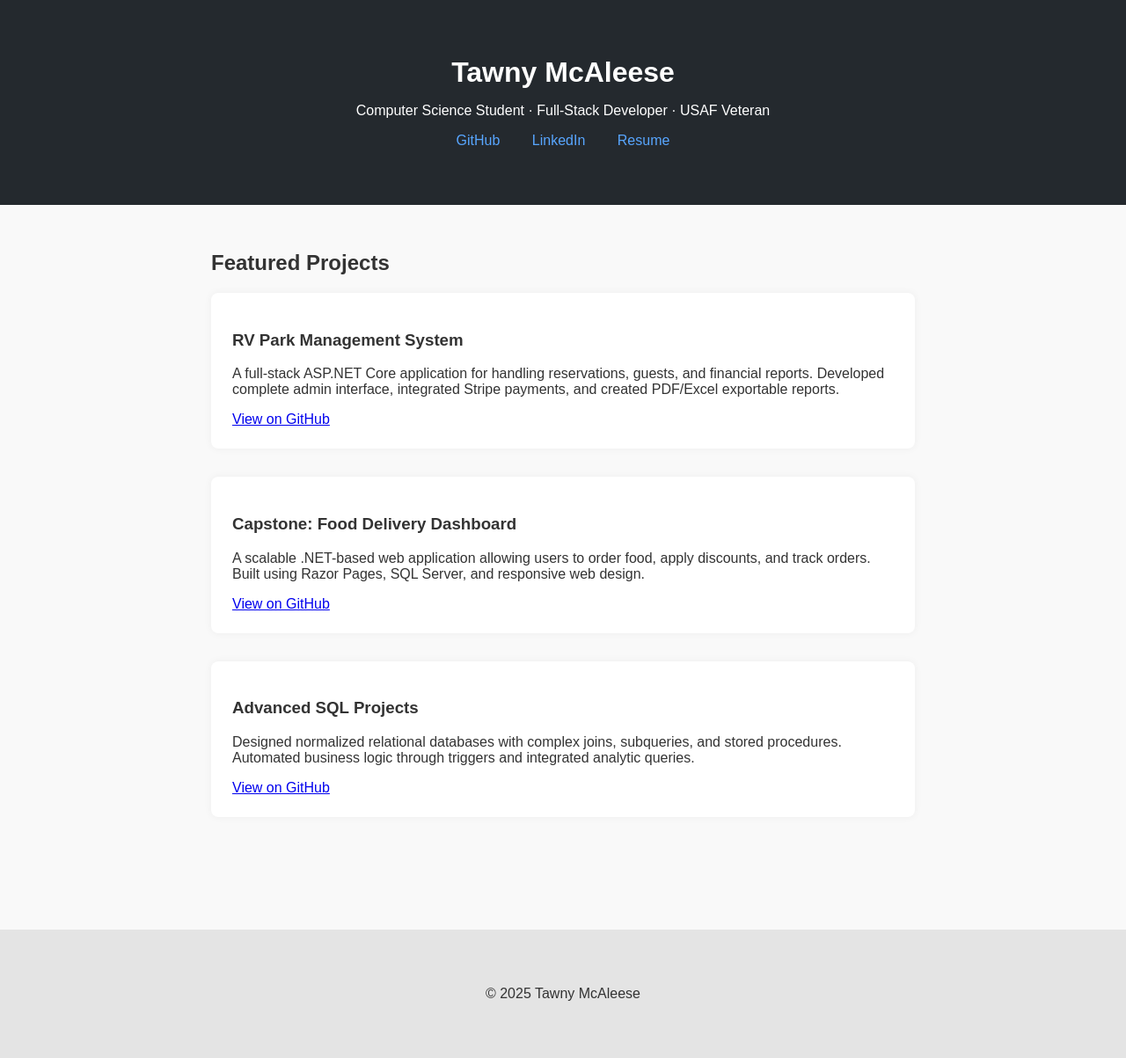
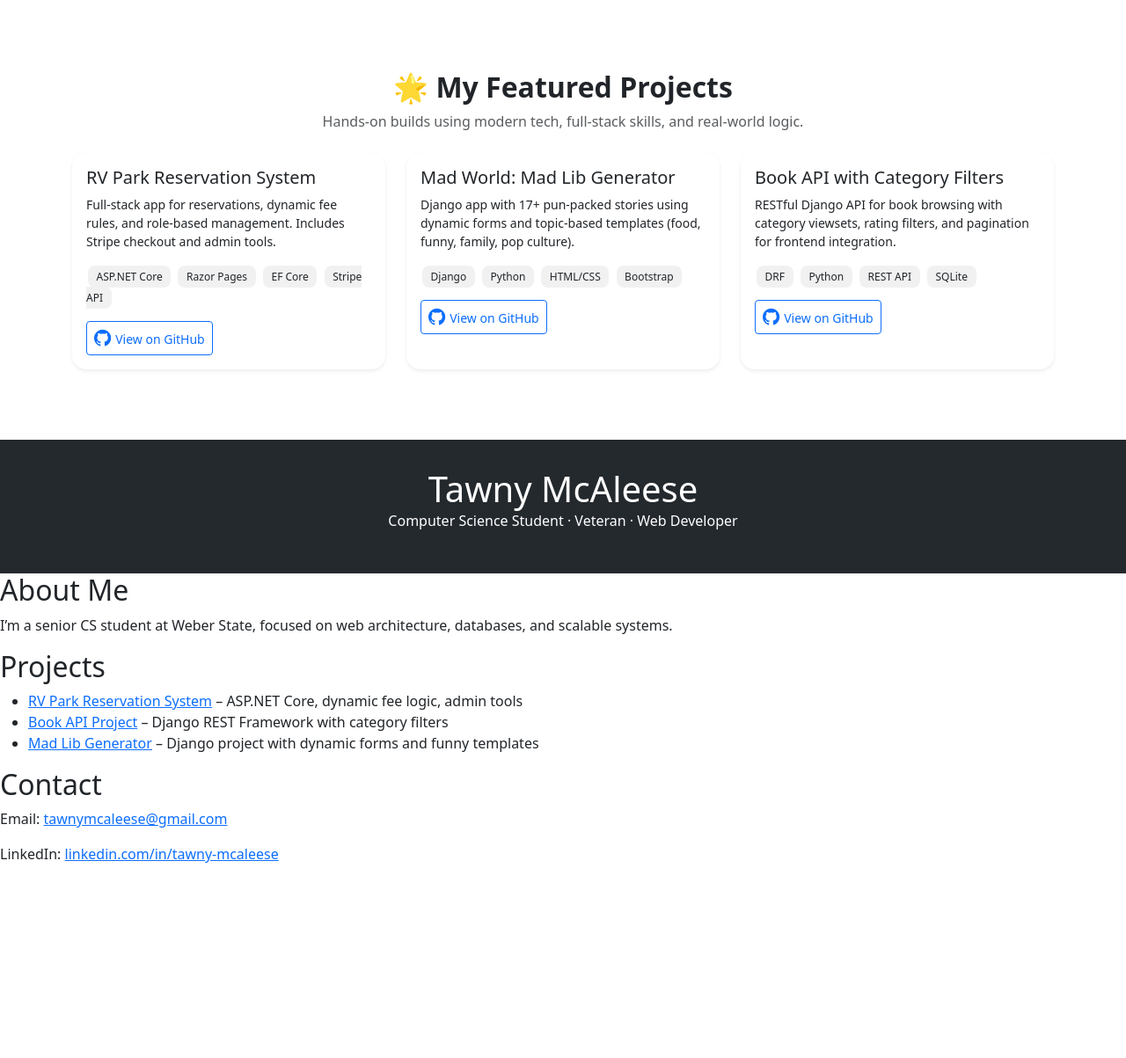
Before and after one commit to TawnyMcAleese/tawnymcaleese.github.io, a plain HTML site: page index.html in a window 1280 px wide. Shown: the whole page at 88% size. After the commit the page ends 999 px from the top, so only its background shows below. Drawn offline with nearby package versions, Linux system fonts and the light colour scheme; files that its build step writes are made by us from their sources.

Commit message:
Update index.html

```diff
--- a/index.html
+++ b/index.html
@@ -1,61 +1,131 @@
 <!DOCTYPE html>
 <html lang="en">
 <head>
-  <meta charset="UTF-8" />
-  <meta name="viewport" content="width=device-width, initial-scale=1.0" />
-  <title>Tawny McAleese | Portfolio</title>
-  <link rel="stylesheet" href="css/styles.css" />
+    <meta charset="UTF-8" />
+    <meta name="viewport" content="width=device-width, initial-scale=1.0" />
+    <title>Tawny McAleese – Portfolio</title>
+    <link rel="stylesheet" href="styles.css">
+    <!-- Add in your <head> if not already there -->
+    <link href="https://cdn.jsdelivr.net/npm/bootstrap@5.3.0/dist/css/bootstrap.min.css" rel="stylesheet">
+    <style>
+        .project-card {
+            transition: transform 0.3s ease, box-shadow 0.3s ease;
+            border: none;
+            border-radius: 1rem;
+        }
+
+            .project-card:hover {
+                transform: translateY(-6px);
+                box-shadow: 0 8px 20px rgba(0,0,0,0.15);
+            }
+
+        .project-icon {
+            font-size: 1.2rem;
+            margin-right: 5px;
+        }
+
+        .tech-badge {
+            background-color: #f1f1f1;
+            border-radius: 0.5rem;
+            padding: 0.25rem 0.6rem;
+            font-size: 0.75rem;
+            margin: 2px;
+        }
+    </style>
+
+    <section class="container my-5">
+        <div class="text-center mb-4">
+            <h2 class="fw-bold">🌟 My Featured Projects</h2>
+            <p class="text-muted">Hands-on builds using modern tech, full-stack skills, and real-world logic.</p>
+        </div>
+
+        <div class="row g-4">
+            <!-- Project Card Example -->
+            <div class="col-md-6 col-lg-4">
+                <div class="card project-card h-100 shadow-sm">
+                    <div class="card-body">
+                        <h5 class="card-title">RV Park Reservation System</h5>
+                        <p class="card-text small">Full-stack app for reservations, dynamic fee rules, and role-based management. Includes Stripe checkout and admin tools.</p>
+                        <div class="mb-2">
+                            <span class="tech-badge">ASP.NET Core</span>
+                            <span class="tech-badge">Razor Pages</span>
+                            <span class="tech-badge">EF Core</span>
+                            <span class="tech-badge">Stripe API</span>
+                        </div>
+                        <a href="https://github.com/TawnyMcAleese/RVParkTeamRed" target="_blank" class="btn btn-sm btn-outline-primary mt-2">
+                            <i class="bi bi-github project-icon"></i>View on GitHub
+                        </a>
+                    </div>
+                </div>
+            </div>
+
+            <!-- Repeat below for each project -->
+            <div class="col-md-6 col-lg-4">
+                <div class="card project-card h-100 shadow-sm">
+                    <div class="card-body">
+                        <h5 class="card-title">Mad World: Mad Lib Generator</h5>
+                        <p class="card-text small">Django app with 17+ pun-packed stories using dynamic forms and topic-based templates (food, funny, family, pop culture).</p>
+                        <div class="mb-2">
+                            <span class="tech-badge">Django</span>
+                            <span class="tech-badge">Python</span>
+                            <span class="tech-badge">HTML/CSS</span>
+                            <span class="tech-badge">Bootstrap</span>
+                        </div>
+                        <a href="https://github.com/TawnyMcAleese/madworld" target="_blank" class="btn btn-sm btn-outline-primary mt-2">
+                            <i class="bi bi-github project-icon"></i>View on GitHub
+                        </a>
+                    </div>
+                </div>
+            </div>
+
+            <div class="col-md-6 col-lg-4">
+                <div class="card project-card h-100 shadow-sm">
+                    <div class="card-body">
+                        <h5 class="card-title">Book API with Category Filters</h5>
+                        <p class="card-text small">RESTful Django API for book browsing with category viewsets, rating filters, and pagination for frontend integration.</p>
+                        <div class="mb-2">
+                            <span class="tech-badge">DRF</span>
+                            <span class="tech-badge">Python</span>
+                            <span class="tech-badge">REST API</span>
+                            <span class="tech-badge">SQLite</span>
+                        </div>
+                        <a href="https://github.com/TawnyMcAleese/CS3620_BookAPI" target="_blank" class="btn btn-sm btn-outline-primary mt-2">
+                            <i class="bi bi-github project-icon"></i>View on GitHub
+                        </a>
+                    </div>
+                </div>
+            </div>
+
+        </div>
+    </section>
+
+    <link href="https://cdn.jsdelivr.net/npm/bootstrap-icons@1.10.5/font/bootstrap-icons.css" rel="stylesheet">
+
 </head>
 <body>
   <header>
-    <div class="container">
-      <h1>Tawny McAleese</h1>
-      <p>Computer Science Student · Full-Stack Developer · USAF Veteran</p>
-      <nav>
-        <a href="https://github.com/TawnyMcAleese" target="_blank">GitHub</a>
-        <a href="https://www.linkedin.com/in/tawny-mcaleese/" target="_blank">LinkedIn</a>
-        <a href="/resume.pdf" target="_blank">Resume</a>
-      </nav>
-    </div>
+    <h1>Tawny McAleese</h1>
+    <p>Computer Science Student · Veteran · Web Developer</p>
   </header>
 
-  <main class="container">
-    <section>
-      <h2>Featured Projects</h2>
+  <section>
+    <h2>About Me</h2>
+    <p>I’m a senior CS student at Weber State, focused on web architecture, databases, and scalable systems.</p>
+  </section>
 
-      <div class="project">
-        <h3>RV Park Management System</h3>
-        <p>
-          A full-stack ASP.NET Core application for handling reservations, guests, and financial reports.
-          Developed complete admin interface, integrated Stripe payments, and created PDF/Excel exportable reports.
-        </p>
-        <a href="https://github.com/TawnyMcAleese/RVPark" target="_blank">View on GitHub</a>
-      </div>
+  <section>
+    <h2>Projects</h2>
+    <ul>
+      <li><a href="https://github.com/TawnyMcAleese/RVParkTeamRed">RV Park Reservation System</a> – ASP.NET Core, dynamic fee logic, admin tools</li>
+      <li><a href="https://github.com/TawnyMcAleese/CS3620_BookAPI">Book API Project</a> – Django REST Framework with category filters</li>
+      <li><a href="https://github.com/TawnyMcAleese/madworld">Mad Lib Generator</a> – Django project with dynamic forms and funny templates</li>
+    </ul>
+  </section>
 
-      <div class="project">
-        <h3>Capstone: Food Delivery Dashboard</h3>
-        <p>
-          A scalable .NET-based web application allowing users to order food, apply discounts, and track orders.
-          Built using Razor Pages, SQL Server, and responsive web design.
-        </p>
-        <a href="https://github.com/TawnyMcAleese/FoodDeliveryCapstone" target="_blank">View on GitHub</a>
-      </div>
-
-      <div class="project">
-        <h3>Advanced SQL Projects</h3>
-        <p>
-          Designed normalized relational databases with complex joins, subqueries, and stored procedures.
-          Automated business logic through triggers and integrated analytic queries.
-        </p>
-        <a href="https://github.com/TawnyMcAleese/SQLProjects" target="_blank">View on GitHub</a>
-      </div>
-    </section>
-  </main>
-
-  <footer>
-    <div class="container">
-      <p>&copy; 2025 Tawny McAleese</p>
-    </div>
-  </footer>
+  <section>
+    <h2>Contact</h2>
+    <p>Email: <a href="mailto:tawnymcaleese@gmail.com">tawnymcaleese@gmail.com</a></p>
+    <p>LinkedIn: <a href="https://www.linkedin.com/in/tawny-mcaleese">linkedin.com/in/tawny-mcaleese</a></p>
+  </section>
 </body>
 </html>
```
